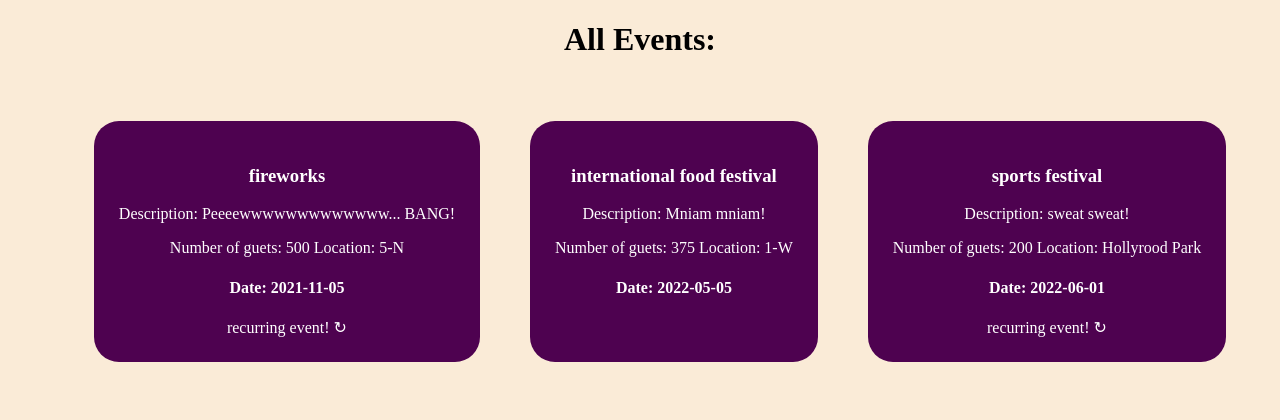
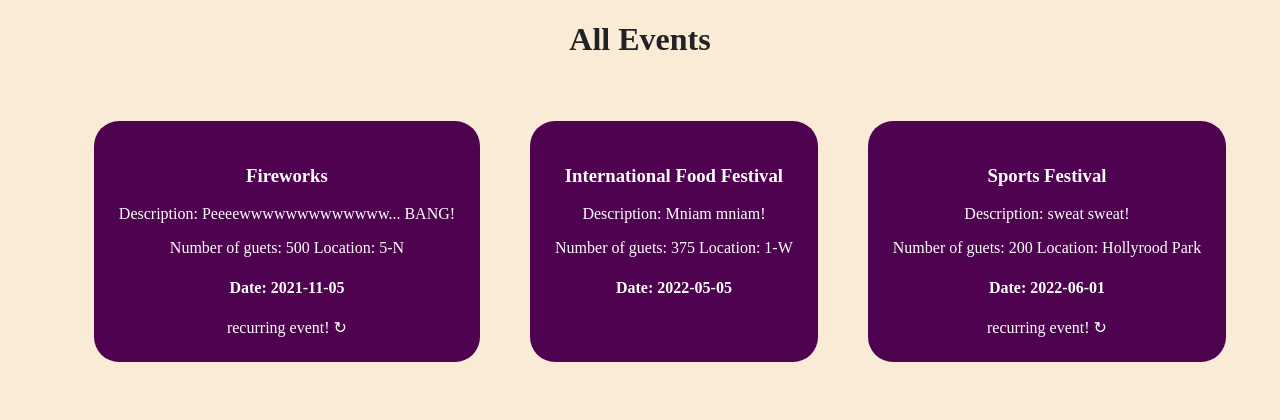
Before and after one commit to TheFonz270/Flask_Events_Lab, a Flask app: page / in a window 1280 px wide. Shown: the part 61-481 px from the top of the page. Run offline with Flask 2, Linux system fonts and the light colour scheme.

Commit message:
quick changes for presenting

```diff
--- a/models/events_test.py
+++ b/models/events_test.py
@@ -1,8 +1,8 @@
 from models.events import Event
 import datetime
 
-event1 = Event(datetime.date(2021, 11, 5), "fireworks", 500, "5-N", "Peeeewwwwwwwwwwwww... BANG!", True )
-event2 = Event(datetime.date(2022, 5, 5), "international food festival", 375, "1-W", "Mniam mniam!", False )
-event3 = Event(datetime.date(2022, 6, 1), "sports festival", 200, "Hollyrood Park", "sweat sweat!", True )
+event1 = Event(datetime.date(2021, 11, 5), "Fireworks", 500, "5-N", "Peeeewwwwwwwwwwwww... BANG!", True )
+event2 = Event(datetime.date(2022, 5, 5), "International Food Festival", 375, "1-W", "Mniam mniam!", False )
+event3 = Event(datetime.date(2022, 6, 1), "Sports Festival", 200, "Hollyrood Park", "sweat sweat!", True )
 
 events = [event1, event2, event3]
--- a/static/css/style.css
+++ b/static/css/style.css
@@ -1,6 +1,10 @@
 body {
     background-color:antiquewhite;
     margin:0px;
+}
+
+h1 {
+    color:#222;
 }
 
 main {
--- a/templates/index.html
+++ b/templates/index.html
@@ -1,7 +1,7 @@
 {% extends 'base.html'%}
 
 {% block content %}
-<h1>All Events:</h1>
+<h1>All Events</h1>
     <ul id="events_list">
         {% for event in events %}
         <li>
```
